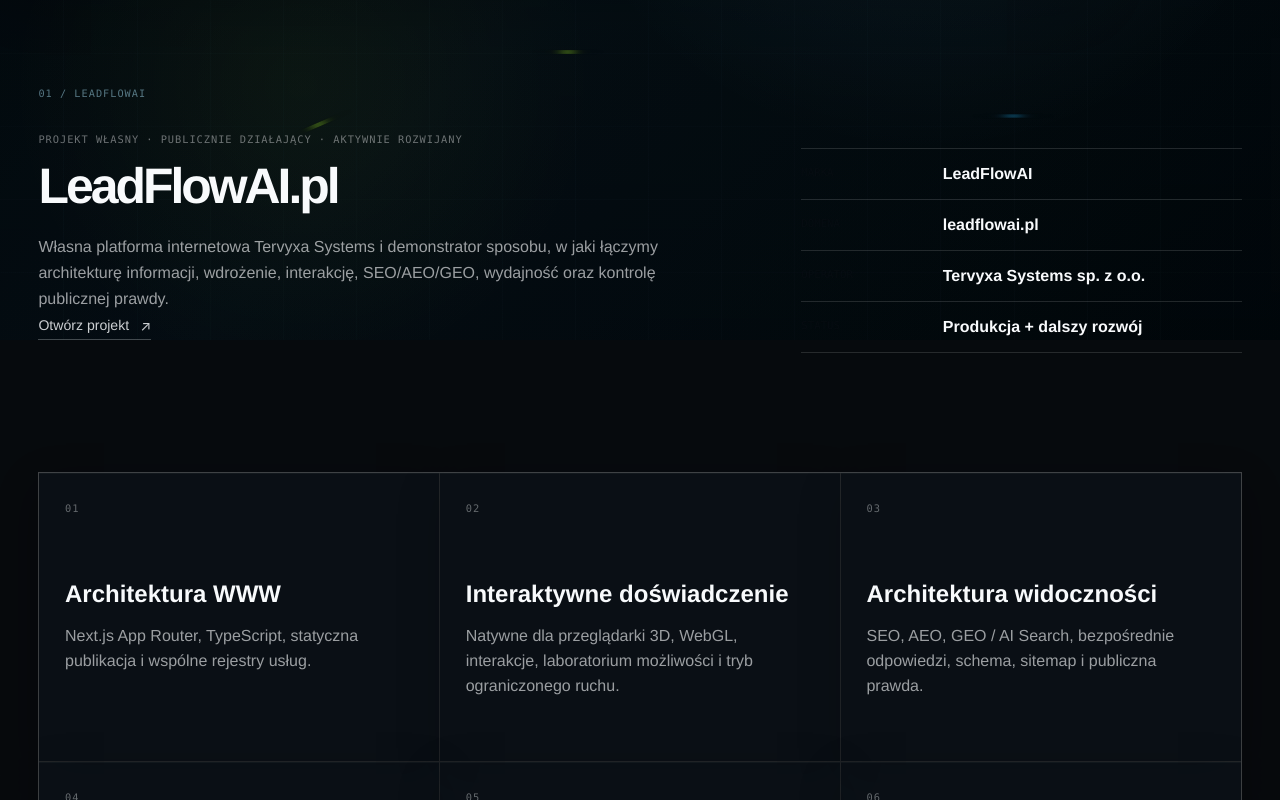
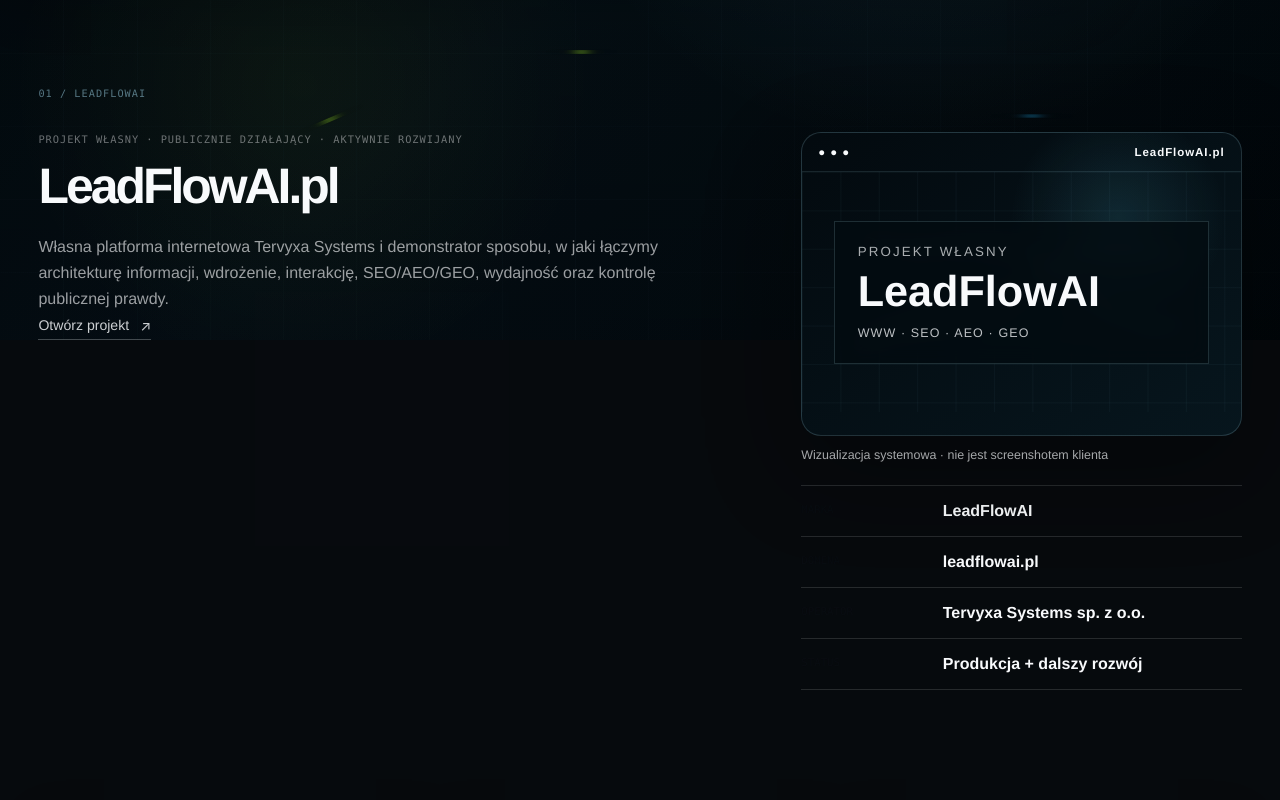
Before and after one commit to rcchemicalsszczecin-gif/leadflowaiweb-, a Next.js app: page /realizacje in a window 1280 px wide. Shown: the part 460-1260 px from the top of the page. Built offline with nearby package versions, Linux system fonts and the light colour scheme.

Commit message:
V13.6: add evidence-safe visual case studies

```diff
--- a/app/realizacje/page.tsx
+++ b/app/realizacje/page.tsx
@@ -1,4 +1,5 @@
 import type { Metadata } from "next";
+import { PortfolioProjectVisual } from "@/components/portfolio-project-visual";
 import { SiteFooter } from "@/components/site-footer";
 import { SiteHeader } from "@/components/site-header";
 import { portfolioCases } from "@/lib/portfolio";
@@ -45,7 +46,9 @@ export default function PortfolioPage() {
                   </a>
                 </p>
               </div>
-              <dl>
+              <div>
+                <PortfolioProjectVisual index={projectIndex} name={project.name} />
+                <dl style={{ marginTop: "1.4rem" }}>
                   {project.facts.map((fact) => (
                     <div key={fact.label}>
                       <dt>{fact.label}</dt>
@@ -53,6 +56,7 @@ export default function PortfolioPage() {
                     </div>
                   ))}
                 </dl>
+              </div>
             </div>
 
             <div className="portfolio-scope-grid">
```
Lines whose indentation alone changed are shown as unchanged.
